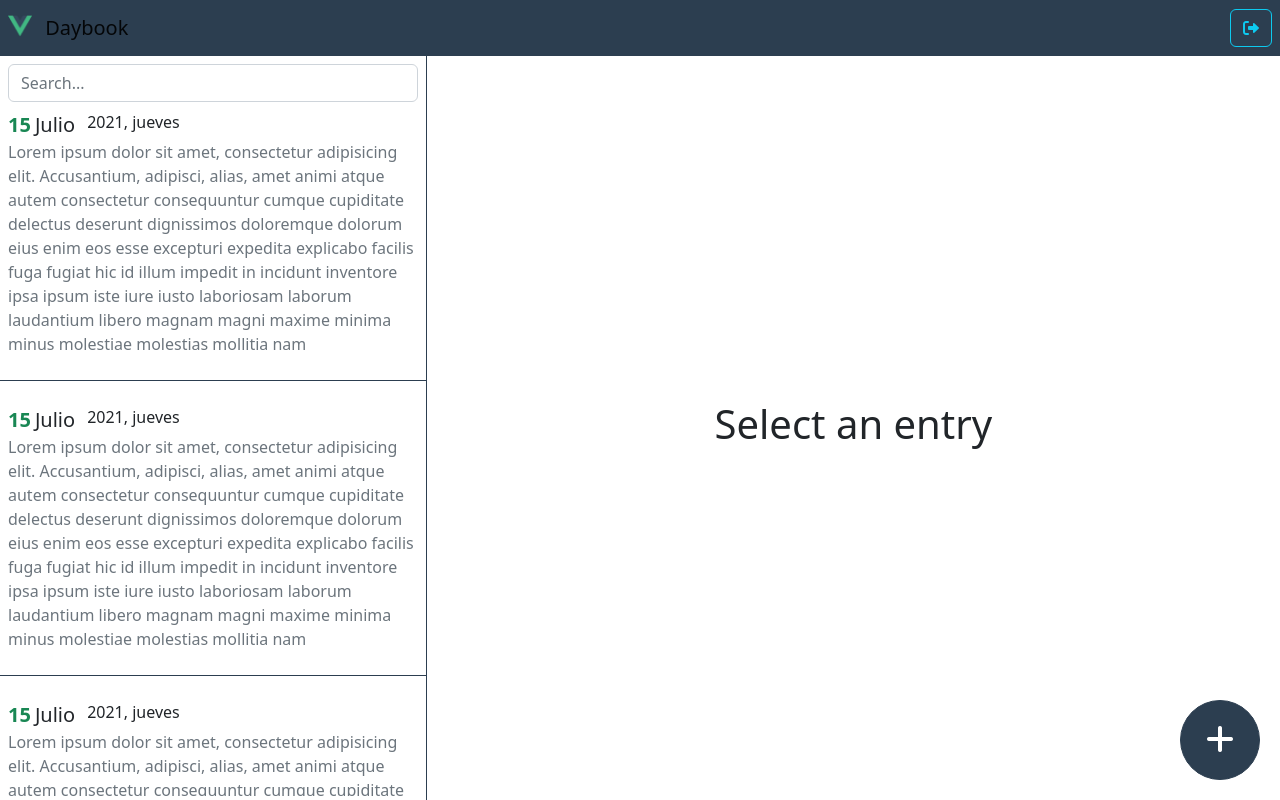
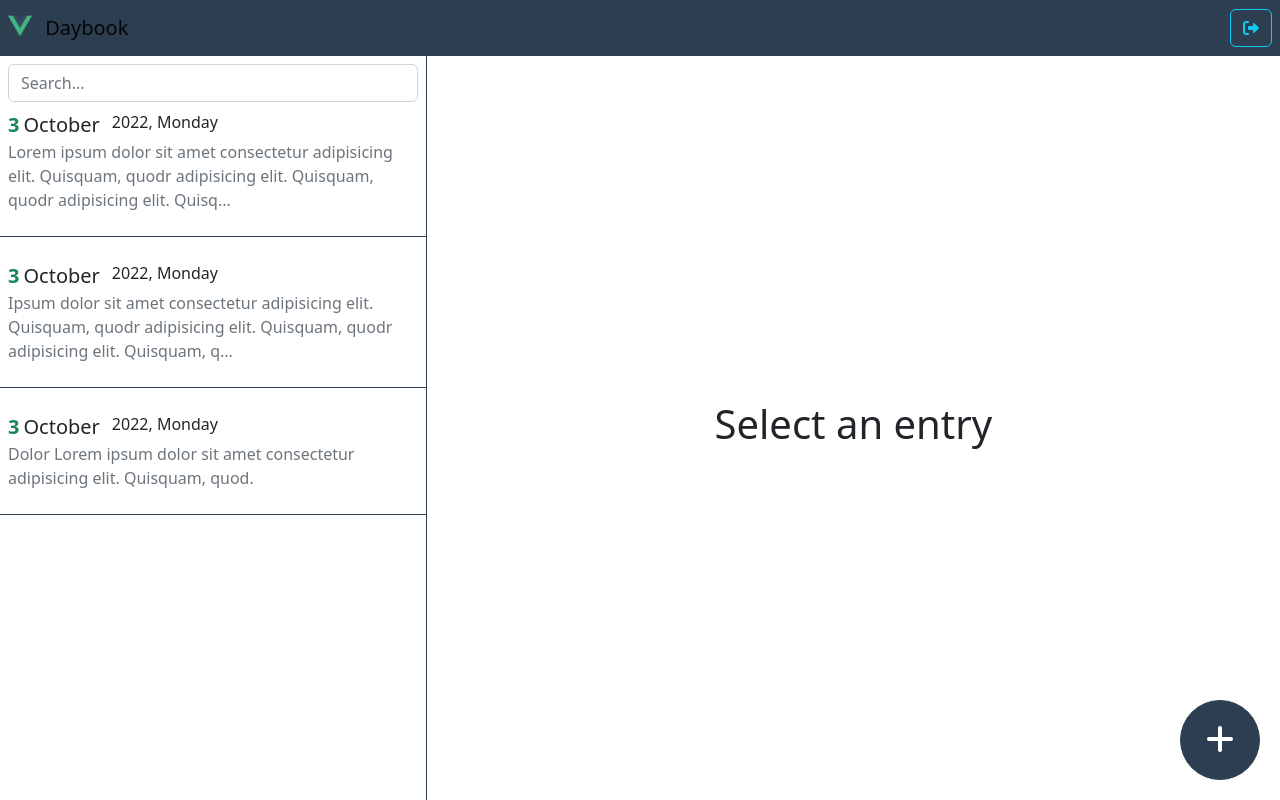
Before and after one commit to alexxispn/vue-journal-vuex, a Vue app: page /#/daybook in a window 1280 px wide. Built offline with nearby package versions, Linux system fonts and the light colour scheme.

Commit message:
add dynamic states on components

```diff
--- a/src/modules/daybook/components/EntryItem.vue
+++ b/src/modules/daybook/components/EntryItem.vue
@@ -1,28 +1,62 @@
 <template>
-  <div class="entry-container mb-3 pointer p-2" @click="goEntryView">
+  <div class="entry-container mb-3 pointer p-2" @click="goToEntry">
     <div class="entry-title d-flex">
-      <span class="text-success fs-5 fw-bold">15</span>
-      <span class="mx-1 fs-5">Julio</span>
-      <span class="mx-2 fw-light">2021, jueves</span>
+      <span class="text-success fs-5 fw-bold">{{getDay}}</span>
+      <span class="mx-1 fs-5">{{getMonth}}</span>
+      <span class="mx-2 fw-light">{{getYear}}, {{getDayOfWeek}}</span>
     </div>
 
     <div class="entry-description">
       <p class="text-muted">
-        Lorem ipsum dolor sit amet, consectetur adipisicing elit. Accusantium, adipisci, alias, amet animi atque autem
-        consectetur consequuntur cumque cupiditate delectus deserunt dignissimos doloremque dolorum eius enim eos esse
-        excepturi expedita explicabo facilis fuga fugiat hic id illum impedit in incidunt inventore ipsa ipsum iste iure
-        iusto laboriosam laborum laudantium libero magnam magni maxime minima minus molestiae molestias mollitia nam
+        {{ shortText }}
       </p>
     </div>
   </div>
 </template>
 
 <script>
+const months = ['January', 'February', 'March', 'April', 'May', 'June', 'July', 'August', 'September', 'October', 'November', 'December'];
+const days = ['Monday', 'Tuesday', 'Wednesday', 'Thursday', 'Friday', 'Saturday', 'Sunday'];
+
 export default {
   name: "EntryItem",
+  props: {
+    entry: {
+      type: Object,
+      required: true
+    }
+  },
+  computed: {
+    shortText() {
+      return (this.entry.text.length > 130)
+          ? this.entry.text.substr(0, 130) + '...'
+          : this.entry.text;
+    },
+    getDay() {
+      const date = new Date(this.entry.date);
+      return date.getDate();
+    },
+    getMonth() {
+      const date = new Date(this.entry.date);
+      return months[date.getMonth()];
+    },
+    getYear() {
+      const date = new Date(this.entry.date);
+      return date.getFullYear();
+    },
+    getDayOfWeek() {
+      const date = new Date(this.entry.date);
+      return days[date.getDay() - 1];
+    }
+  },
   methods: {
-    goEntryView() {
-      this.$router.push({ name: "db-entry", params: { id: "1" } });
+    goToEntry() {
+      this.$router.push({
+        name: 'db-entry',
+        params: {
+          id: this.entry.id
+        }
+      });
     }
   }
 }
--- a/src/modules/daybook/components/EntryList.vue
+++ b/src/modules/daybook/components/EntryList.vue
@@ -1,23 +1,36 @@
 <template>
   <div class="entry-list-container">
     <div class="px-2 pt-2">
-      <input type="text" class="form-control" placeholder="Search...">
+      <input type="text" class="form-control" placeholder="Search..." v-model="term" />
     </div>
     <div class="entry-scrollarea">
-      <EntryItem v-for="entry in 100" :key="entry.id"/>
+      <EntryItem v-for="entry in entriesByTerm" :key="entry.id" :entry="entry" />
     </div>
   </div>
 </template>
 
 <script>
 import {defineAsyncComponent} from "vue";
+import {mapGetters} from "vuex";
 
 export default {
   name: "EntryList",
   components: {
     EntryItem: defineAsyncComponent(() => import(/* webpackChunkName: "EntryItem" */ "./EntryItem.vue"))
   },
+  computed: {
+    ...mapGetters("journal", ['getEntriesByTerm']),
+    entriesByTerm() {
+      return this.getEntriesByTerm(this.term);
+    }
+  },
+  data() {
+    return {
+      term: ''
+    }
+  }
 }
+
 </script>
 
 <style lang="scss" scoped>
--- /dev/null
+++ b/src/modules/daybook/helpers/getFullDate.js
@@ -0,0 +1,14 @@
+const months = ['January', 'February', 'March', 'April', 'May', 'June', 'July', 'August', 'September', 'October', 'November', 'December'];
+const days = ['Sunday', 'Monday', 'Tuesday', 'Wednesday', 'Thursday', 'Friday', 'Saturday'];
+
+const getFullDate = (dateString) => {
+    const date = new Date(dateString);
+    return {
+        day: date.getDate(),
+        month: months[date.getMonth()],
+        year: date.getFullYear(),
+        weekday: days[date.getDay()]
+    }
+}
+
+export default getFullDate;
--- a/src/modules/daybook/router/index.js
+++ b/src/modules/daybook/router/index.js
@@ -12,6 +12,11 @@ export default {
             path: ':id',
             name: 'db-entry',
             component: () => import(/* webpackChunkName: "db-entry" */ '@/modules/daybook/views/EntryView'),
+            props: (route) => {
+                return {
+                    id: route.params.id
+                }
+            }
         }
     ]
 }
--- a/src/modules/daybook/store/journal/getters.js
+++ b/src/modules/daybook/store/journal/getters.js
@@ -1,9 +1,13 @@
 export const getEntriesByTerm = (state) => (term) => {
     return state.entries.filter((entry) => {
-        return entry.text.toLowerCase().includes(term.toLowerCase());
-    });
+        return entry.text.toLowerCase().includes(term.toLowerCase()) || entry.date.includes(term)
+    })
 }
 
 export const getEntryById = (state) => (id) => {
-    return state.entries.find((entry) => entry.id === id);
+    const entry = state.entries.find((entry) => entry.id === id)
+    if (entry) {
+        return entry
+    }
+    return null
 }
--- a/src/modules/daybook/store/journal/state.js
+++ b/src/modules/daybook/store/journal/state.js
@@ -2,19 +2,19 @@ export default () => ({
     isLoading: true,
     entries: [
         {
-            id: new Date().getTime(),
+            id: '1',
             date: new Date().toDateString(),
-            text: 'Lorem ipsum dolor sit amet consectetur adipisicing elit. Quisquam, quod.',
+            text: 'Lorem ipsum dolor sit amet consectetur adipisicing elit. Quisquam, quodr adipisicing elit. Quisquam, quodr adipisicing elit. Quisquam, quodr adipisicing elit. Quisquam, quod.',
             picture: null
         },
         {
-            id: new Date().getTime() + 1000,
+            id: '2',
             date: new Date().toDateString(),
-            text: 'Ipsum dolor sit amet consectetur adipisicing elit. Quisquam, quod.',
+            text: 'Ipsum dolor sit amet consectetur adipisicing elit. Quisquam, quodr adipisicing elit. Quisquam, quodr adipisicing elit. Quisquam, quod.',
             picture: null
         },
         {
-            id: new Date().getTime() + 2000,
+            id: '3',
             date: new Date().toDateString(),
             text: 'Dolor Lorem ipsum dolor sit amet consectetur adipisicing elit. Quisquam, quod.',
             picture: null
--- a/src/modules/daybook/views/EntryView.vue
+++ b/src/modules/daybook/views/EntryView.vue
@@ -1,9 +1,10 @@
 <template>
+  <template v-if="entry">
     <div class="entry-title d-flex justify-content-between p-2">
       <div>
-      <span class="text-success fs-5 fw-bold">15</span>
-      <span class="mx-1 fs-5">Julio</span>
-      <span class="mx-2 fw-light">2021, Jueves</span>
+        <span class="text-success fs-5 fw-bold">{{ day }}</span>
+        <span class="mx-1 fs-5">{{ month }}</span>
+        <span class="mx-2 fw-light">{{ year }}, {{ weekday }}</span>
       </div>
       <div>
         <button class="btn btn-primary">
@@ -17,39 +18,90 @@
       </div>
     </div>
     <div class="d-flex flex-column px-3 h-75">
-    <textarea placeholder="What happened today?" ></textarea>
+      <textarea v-model="entry.text" placeholder="What happened today?"></textarea>
     </div>
-  <SaveButton :icon="'fas fa-save'" />
-  <img src="https://w0.peakpx.com/wallpaper/807/34/HD-wallpaper-kingdom-hearts-358-2-358-2-358-2-days-axel-clocktower-icecream-kingdom-hearts-roxas-sea-salt-twilight-town-xion.jpg" alt="kh" class="img-thumbnail">
+    <img
+        src="https://w0.peakpx.com/wallpaper/807/34/HD-wallpaper-kingdom-hearts-358-2-358-2-358-2-days-axel-clocktower-icecream-kingdom-hearts-roxas-sea-salt-twilight-town-xion.jpg"
+        alt="kh" class="img-thumbnail">
+  </template>
+  <FabButton :icon="'fas fa-save'"/>
 </template>
 
 <script>
 import {defineAsyncComponent} from "vue";
+import {mapGetters} from "vuex";
+import getFullDate from "@/modules/daybook/helpers/getFullDate";
 
 export default {
   name: "EntryView",
+  props: {
+    id: {
+      type: String,
+      required: true
+    }
+  },
   components: {
-    SaveButton: defineAsyncComponent(() => import(/* webpackChunkName: "SaveButton" */ "../components/FabButton.vue"))
+    FabButton: defineAsyncComponent(() => import(/* webpackChunkName: "SaveButton" */ "../components/FabButton.vue"))
+  },
+  computed: {
+    ...mapGetters('journal', ['getEntryById']),
+    day() {
+      const {day} = getFullDate(this.entry.date);
+      return day;
+    },
+    month() {
+      const {month} = getFullDate(this.entry.date);
+      return month;
+    },
+    year() {
+      const {year} = getFullDate(this.entry.date);
+      return year;
+    },
+    weekday() {
+      const {weekday} = getFullDate(this.entry.date);
+      return weekday;
+    },
+  },
+  data() {
+    return {
+      entry: null
+    }
+  },
+  methods: {
+    loadEntry() {
+      const entry = this.getEntryById(this.id);
+      if (!entry) return this.$router.push({name: 'db-no-entry'});
+      this.entry = entry;
+    }
+  },
+  created() {
+    this.loadEntry();
+  },
+  watch: {
+    id() {
+      this.loadEntry();
+    }
   }
 }
 </script>
 
 <style lang="scss" scoped>
-textarea{
+textarea {
   font-size: 1.2rem;
   border: none;
   height: 100%;
 
-  &:focus{
+  &:focus {
     outline: none;
   }
 }
-img{
+
+img {
   width: 200px;
   position: fixed;
   bottom: 150px;
   right: 20px;
-  box-shadow: 0 5px 10px rgba(0,0,0,0.2);
+  box-shadow: 0 5px 10px rgba(0, 0, 0, 0.2);
 }
 
 </style>
```
Lines whose indentation alone changed are shown as unchanged.
